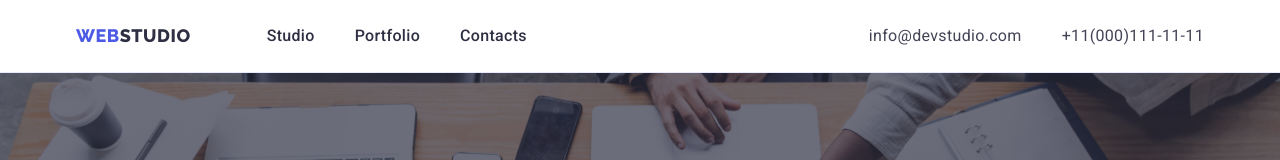
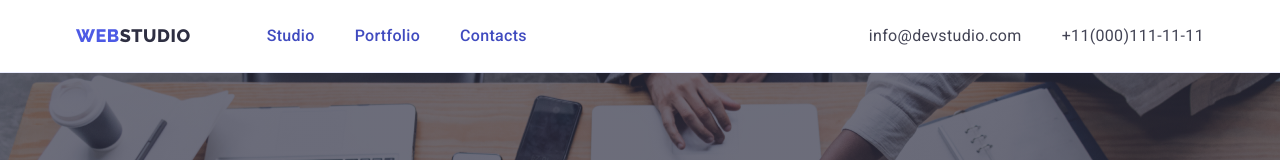
Before and after one commit to karaushhh/goit-markup-hw-05, a plain HTML site: page index.html in a window 1280 px wide. Shown: the top 160 px of the page. Drawn offline with Linux system fonts and the light colour scheme; files whose address does not match are found by name.

Commit message:
Update styles.css

```diff
--- a/css/styles.css
+++ b/css/styles.css
@@ -133,6 +133,7 @@ text-transform: uppercase;
      padding: 0;
     }
     .li-headera{
+        position: relative;
         display: list-item;
         font-family: "Roboto";
         font-style: normal;
@@ -140,10 +141,11 @@ text-transform: uppercase;
         font-size: 16px;
         line-height: 24px;
         letter-spacing: 0.02em;
-        color: var(--color-title-h2-h3-darkbg);
+        color:#404bbf;
         background-color: #FFFFFF;
         cursor: pointer;
         padding: 24px 0;
+
         flex-direction: row;
         text-decoration: none;
         display: block;
```
